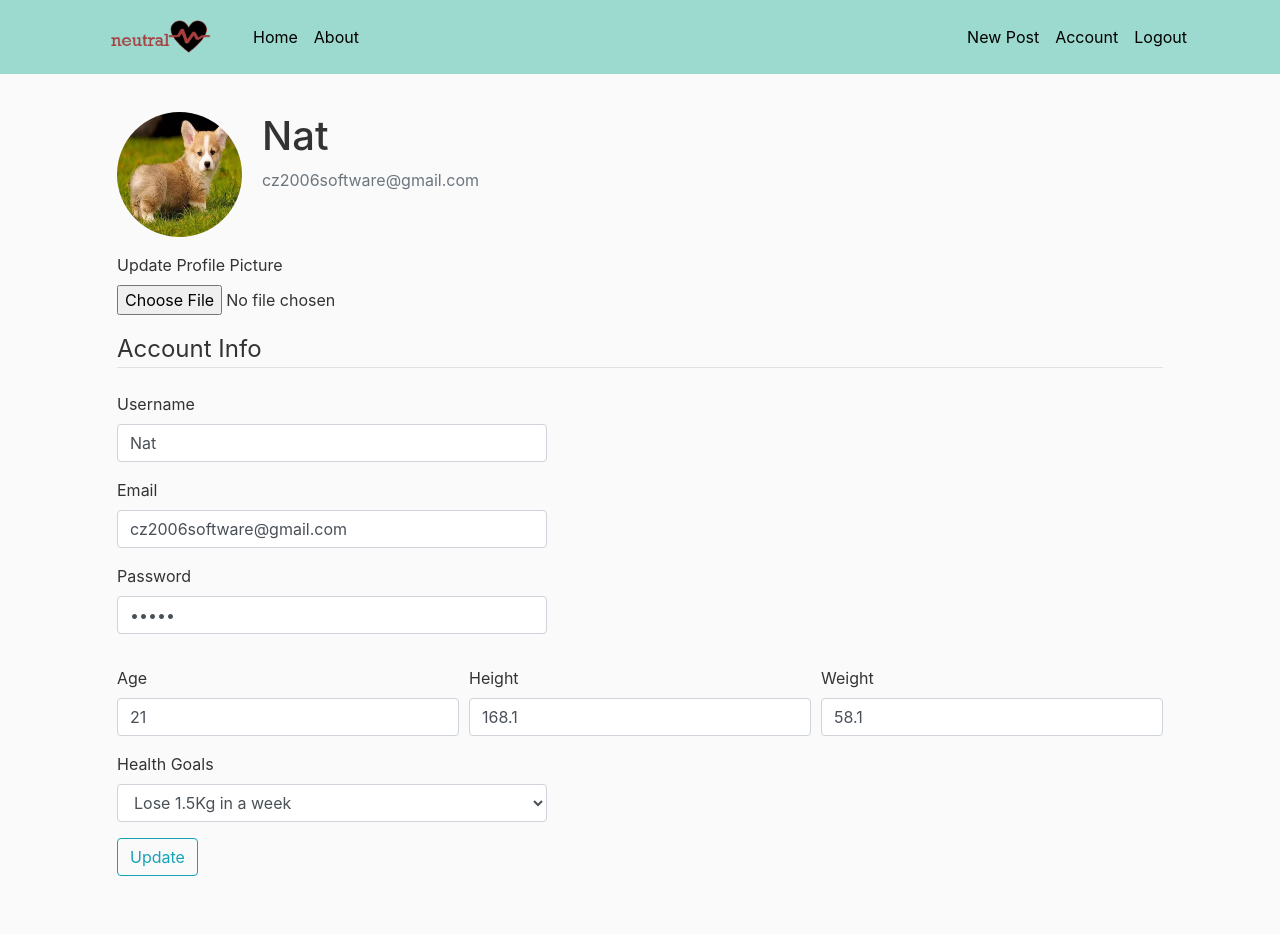
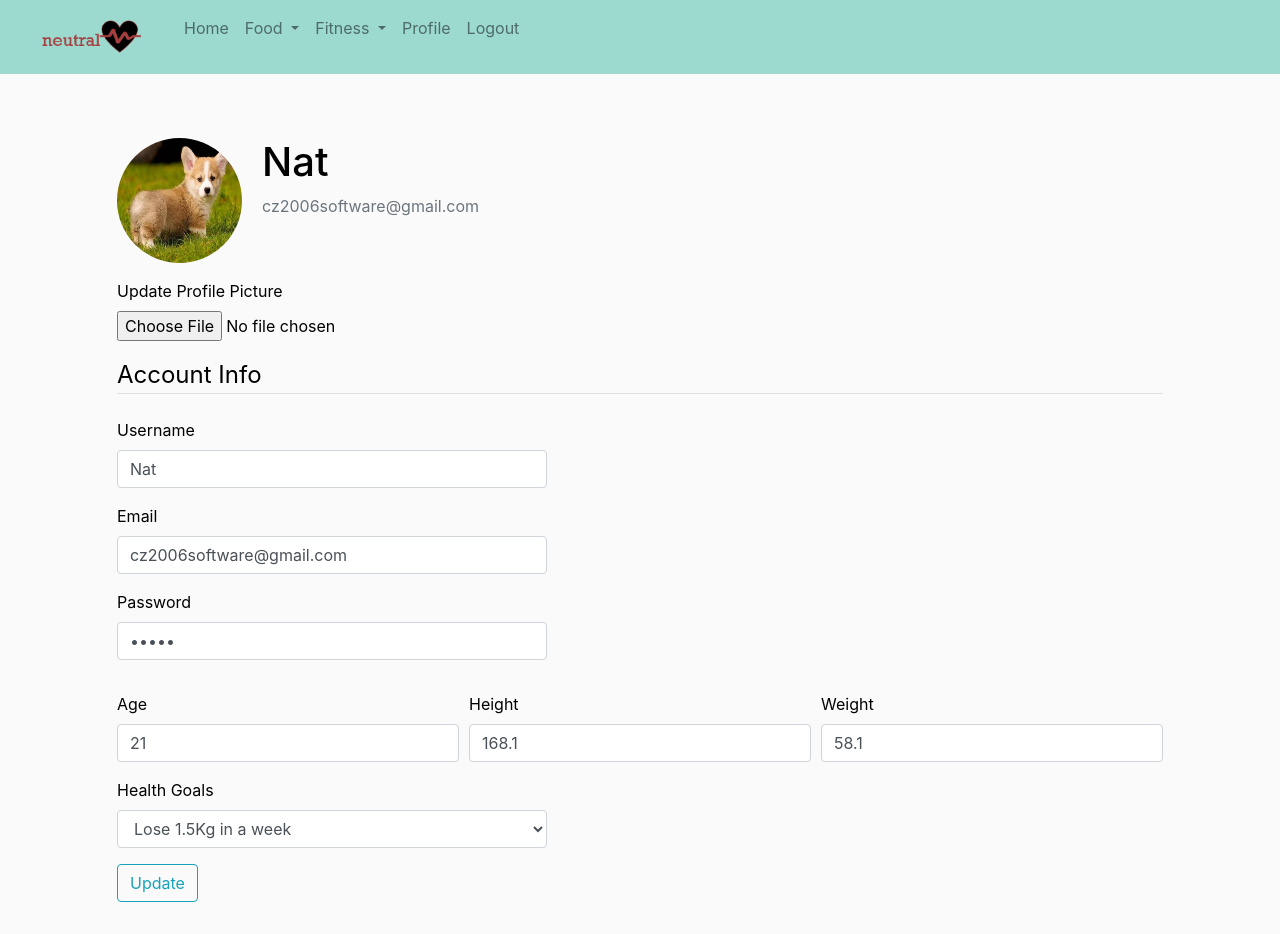
Before and after one commit to espressodepresso/CZ2006-Software-Engineering, a Flask app: page /account in a window 1280 px wide. Before the commit the page ends 876 px from the top, so only its background shows below. Run offline with Flask 2, Linux system fonts and the light colour scheme; a user stored in the database is signed in; some libraries are stand-ins or nearby versions.

Commit message:
changed the nav bar not finished yet
changed it cause it was affecting the margins on the pages

```diff
--- a/Neutral/model.py
+++ b/Neutral/model.py
@@ -22,7 +22,7 @@ class User(db.Model, UserMixin): #User info
     user_id = db.Column(db.Integer, primary_key = True)
     username = db.Column(db.String(20), nullable = False)
     email = db.Column(db.String(120), unique = True, nullable = False)
-    password = db.Column(db.Unicode(100), unique = True, nullable = False)
+    password = db.Column(db.Unicode(20), unique = True, nullable = False)
     age = db.Column(db.Integer, nullable = False)
     height = db.Column(db.Float, nullable = False)
     weight = db.Column(db.Float, nullable = False)
--- a/Neutral/static/main.css
+++ b/Neutral/static/main.css
@@ -1,7 +1,10 @@
+html{
+    font-family: 'Rockwell', sans-serif;
+}
+
 body {
     background: #fafafa;
-    color: #333333;
-    margin-top: 5rem;
+    color: black;
   }
 
   .bg-color {
@@ -13,19 +16,6 @@ body {
     width:9rem;
     object-fit: contain;
 }
-
-  .site-header .navbar-nav .nav-link {
-    color: black
-  }
-
-  .site-header .navbar-nav .nav-link:hover {
-    color: darkslategray;
-  }
-
-  .site-header .navbar-nav .nav-link.active {
-    font-weight: 500;
-  }
-
 
   .account-img {
     height: 125px;
@@ -44,18 +34,99 @@ body {
     margin:2rem;
 }
 
-/*{
-    margin:0;
-    padding:0;
-    box-sizing:border-box;
+.img-valign {
+    vertical-align: middle;
+    height:20px;
+    width:20px;
+
+}.dropdown:hover>.dropdown-menu{
+    display: block;
 }
 
-html{
-    font-size:11px;
-    font-family: 'Rockwell', sans-serif;
+.navbarcolor{
+    color: black;
 }
 
 
+
+/*.nav-link{
+    list-style: none;
+    padding: 1rem;
+    margin: 0rem 1rem;
+    position: relative;
+    letter-spacing: 2px;
+    display: block;
+    font-weight: bolder;
+    font-size: small;
+    transform:translateX(100rem);
+    animation: slideIn .5s forwards;
+}
+
+@keyframes slideIn{
+    from{
+
+    }
+    to{
+        transform: translateX(0);
+    }
+}
+
+.dropdown-menu{
+    display: none;
+    position: absolute;
+    background-color: #f1f1f1;
+    min-width: 160px;
+    box-shadow: 0px 8px 16px 0px rgba(0,0,0,0.2);
+}
+
+.nav-link:hover {color: grey;}
+.nav-link:hover .dropdown-menu{
+    display:block;
+}
+
+
+.nolist a{
+    color: black;
+    padding: 12px 16px;
+    text-decoration: none;
+    display: block;
+}
+
+.nolist a:hover {background-color: #ddd;}
+
+nav-link:hover .nolist{display: block;}*/
+
+
+/*.style-nav::before,
+.style-nav::after{
+    content:'';
+    position: absolute;
+    width:100%;
+    height:2px;
+    background-color:rgba(166,63,63);
+    left:0;
+    transform: scaleX(0);
+    transition: all 0.25s;
+}
+
+.style-nav::before{
+    top:0;
+    transform-origin:left;
+}
+
+.style-nav::after{
+    bottom:0;
+    transform-origin:right;
+}
+
+.style-nav:hover::before,
+.style-nav:hover::after{
+    transform: scaleX(1);
+}
+
+*/
+
+/*
 body{
     overflow-x: hidden;
 }
@@ -112,17 +183,6 @@ nav{
 }
 
 
-nav ul{
-    display: flex;
-}
-
-nav ul li{
-    list-style: none;
-    margin:0;
-    transform:translateX(100rem);
-    animation: slideIn .5s forwards;
-}
-
 nav ul li:nth-child(1){
     animation-delay: 0s;
 }
@@ -139,63 +199,13 @@ nav ul li:nth-child(4){
     animation-delay: 1.5s;
 }*/
 
-/*nav ul li a{
-    padding: 2rem;
-    margin: 0rem 1rem;
-    position: relative;
-    letter-spacing: 2px;
-    display: block;
-    font-weight: bolder;
-}
-
-nav ul li a::before,
-nav ul li a::after{
-    content:'';
-    position: absolute;
-    width:100%;
-    height:2px;
-    background-color:rgba(166,63,63);
-    left:0;
-    transform: scaleX(0);
-    transition: all 0.25s;
-}
-
-nav ul li a::before{
-    top:0;
-    transform-origin:left;
-}
-
-nav ul li a::after{
-    bottom:0;
-    transform-origin:right;
-}
-
-nav ul li a:hover::before,
-nav ul li a:hover::after{
-    transform: scaleX(1);
-}
-
-@keyframes slideIn{
-    from{
-
-    }
-    to{
-        transform: translateX(0);
-    }
-}
+/*
 
 nav ul li ul a::before,
 nav ul li ul a::after{
     display:none;
 }
 
-nav ul li ul{
-    display:none;
-    position: absolute;
-    background-color: rgba(156,217,207);
-    border-radius: 0px 0px 4px 4px;
-    padding-top: 1.2rem;
-}
 
 nav ul li ul li{
     padding-right:1rem;
@@ -209,22 +219,3 @@ nav ul li:hover ul{
 nav ul li ul li:hover{
     background-color: rgba(106,167,157);
 }
-.img-valign {
-    vertical-align: middle;
-}
-
-nav ul li img{
-    height:20px;
-    width:20px;
-}
-
-.account-img {
-    height: 125px;
-    width: 125px;
-    margin-right: 20px;
-    margin-bottom: 16px;
-  }
-
-  .account-heading {
-    font-size: 2.5rem;
-  }*/
--- a/Neutral/templates/layout.html
+++ b/Neutral/templates/layout.html
@@ -7,7 +7,7 @@
 
     <!-- Bootstrap CSS -->
     <link rel="stylesheet" href="https://maxcdn.bootstrapcdn.com/bootstrap/4.0.0/css/bootstrap.min.css" integrity="sha384-Gn5384xqQ1aoWXA+058RXPxPg6fy4IWvTNh0E263XmFcJlSAwiGgFAW/dAiS6JXm" crossorigin="anonymous">
-
+    <link rel="stylesheet" href="https://cdnjs.cloudflare.com/ajax/libs/font-awesome/4.7.0/css/font-awesome.min.css">
     <link rel="stylesheet" type="text/css" href="{{ url_for('static', filename='main.css') }}">
 
     {% if title %}
@@ -17,35 +17,100 @@
     {% endif %}
 </head>
 <body>
-    <header class="site-header">
-      <nav class="navbar navbar-expand-md navbar-light bg-color fixed-top">
-        <div class="container">
-          <a class="navbar-brand" href="{{ url_for('home') }}"><img src="static/logo.png"></a>
-          <button class="navbar-toggler" type="button" data-toggle="collapse" data-target="#navbarToggle" aria-controls="navbarToggle" aria-expanded="false" aria-label="Toggle navigation">
-            <span class="navbar-toggler-icon"></span>
-          </button>
-          <div class="collapse navbar-collapse" id="navbarToggle">
-            <div class="navbar-nav mr-auto">
-              <a class="nav-item nav-link" href="{{ url_for('home') }}">Home</a>
-              <a class="nav-item nav-link" href="{{ url_for('home') }}">About</a>
-            </div>
-            <!-- Navbar Right Side -->
-            <div class="navbar-nav">
-              {% if current_user.is_authenticated %}
-                <a class="nav-item nav-link" href="{{ url_for('home') }}">New Post</a>
-                <a class="nav-item nav-link" href="{{ url_for('account') }}">Account</a>
-                <a class="nav-item nav-link" href="{{ url_for('logout') }}">Logout</a>
-              {% else %}
-                <a class="nav-item nav-link" href="{{ url_for('login') }}">Login</a>
-                <a class="nav-item nav-link" href="{{ url_for('register') }}">Register</a>
-              {% endif %}
-            </div>
+  <nav class="navbar navbar-expand-lg navbar-light bg-color">
+    <button class="navbar-toggler" type="button" data-toggle="collapse" data-target="#navbarSupportedContent" aria-controls="navbarSupportedContent" aria-expanded="false" aria-label="Toggle navigation">
+      <span class="navbar-toggler-icon"></span>
+    </button>
+    <div class="collapse navbar-collapse" id="navbarSupportedContent">
+      <ul class="navbar-nav">
+        <li class="nav-item">
+          <a class = "navbar-brand" href="{{ url_for('home') }}"><img src="static/logo.png"></a>
+        </li>
+        <li class="nav-item">
+          <a class="navbarcolor nav-link" href="{{ url_for('home') }}">Home</a>
+        </li>
+        <li class="nav-item dropdown">
+          <a class="nav-link dropdown-toggle" href="#" id="navbarDropdown1" role="button" data-toggle="dropdown" aria-haspopup="true" aria-expanded="false">
+            Food
+          </a>
+          <div class="dropdown-menu" aria-labelledby="navbarDropdown">
+            <a class="dropdown-item" href="#">Diary</a>
+            <a class="dropdown-item" href="#">Search Food</a>
+            <a class="dropdown-item" href="#">Recommend Food</a>
+          </div>
+        </li>
+        <li class="nav-item dropdown">
+          <a class="nav-link dropdown-toggle" href="#" id="navbarDropdown2" role="button" data-toggle="dropdown" aria-haspopup="true" aria-expanded="false">
+            Fitness
+          </a>
+          <div class="dropdown-menu" aria-labelledby="navbarDropdown2">
+            <a class="dropdown-item" href="#">Diary</a>
+            <a class="dropdown-item" href="#">Workout</a>
+            <a class="dropdown-item" href="#">Exercises</a>
+          </div>
+        </li>
+        <li class="nav-item">
+          <a class="nav-link" href="{{ url_for('account') }}">Profile</a>
+        </li>
+        <li class="nav-item">
+          <a class="nav-link" href="{{ url_for('logout') }}">Logout</a>
+        </li>
+      </ul>
+    </div>
+  </nav>
+            <!--<div class="navbar-nav">
+              <li class="nav-item">
+                <a class="nav-link" href="{{ url_for('home') }}"><img class='img-valign' src="static/home.png"/> Home</a>
+              </li>
+              <li class="nav-item dropdown">
+                <a class="nav-link dropdown-toggle" href="{{ url_for('home') }}" id="navbarDropDown1" role="button" data-toggle="dropdown" aria-haspopup="true" aria-expanded="false"><img class='img-valign' src="static/food.png"/>
+                   Food
+                </a>
+                <div class="dropdown-menu" aria-labelledby="navbarDropdown1">
+                  <a class="dropdown-item" href="#">Diary</a>
+                  <a class="dropdown-item" href="#">Search Food</a>
+                  <a class="dropdown-item" href="#">Recommend Food</a>
+                </div>
+              </li>
+              <li class="nav-item dropdown">
+                <a class="nav-link dropdown-toggle" href="{{ url_for('home') }}" id="navbarDropDown2" role="button" data-toggle="dropdown" aria-haspopup="true" aria-expanded="false"><img class='img-valign' src="static/fitness.png"/>
+                   Fitness
+                </a>
+                <div class="dropdown-menu" aria-labelledby="navbarDropdown2">
+                  <a class="dropdown-item" href="#">Diary</a>
+                  <a class="dropdown-item" href="#">Workout</a>
+                  <a class="dropdown-item" href="#">Fitness</a>
+                </div>
+              </li>
+              <li class="nav-item">
+                <a class="nav-link" href="{{ url_for('account') }}"><img class='img-valign' src="static/default profile pic.png"/> Profile</a>
+              </li>
+              <li class="nav-item">
+                <a class="nav-link" href="{{ url_for('logout') }}"><img class='img-valign' src="static/logout.png"/> Logout</a>
+              </li>-->
+              <!--original-->
+              <!--<a class="nav-item nav-link style-nav" href="{{ url_for('home') }}"><img class='img-valign' src="static/home.png"/> Home</a>
+              <a class="nav-item nav-link style-nav" href="{{ url_for('home') }}"><img class='img-valign' src="static/food.png"/> Food</a>
+                <div class="nolist">
+                  <a href="{{ url_for('home') }}">Diary</a></li>
+                  <a href="#">Search Food</a></li>
+                  <a href="#">Recommend Food</a></li>
+                </div>
+              <a class="nav-item nav-link style-nav" href="{{ url_for('home') }}"><img class='img-valign' src="static/fitness.png"/> Fitness</a>
+                <div class="nolist">
+                  <a href="">Diary</a></li>
+                  <a href="">Workout</a></li>
+                  <a href="">Exercise</a></li>
+                </div>-->
+              <!--<a class="nav-item nav-link style-nav" href="{{ url_for('account') }}"><img class='img-valign' src="static/default profile pic.png"/> Profile</a>
+              <a class="nav-item nav-link style-nav" href="{{ url_for('logout') }}"><img class='img-valign' src="static/logout.png"/> Logout</a>-->
+              <!--</div>-
           </div>
         </div>
       </nav>
-    </header>
+    </header>-->
     <main role="main" class="container">
-          <!--{% with messages = get_flashed_messages(with_categories=true) %}
+          {% with messages = get_flashed_messages(with_categories=true) %}
             {% if messages %}
               {% for category, message in messages %}
                 <div class="alert alert-{{ category }}">
@@ -53,11 +118,9 @@
                 </div>
               {% endfor %}
             {% endif %}
-          {% endwith %}-->
+          {% endwith %}
           {% block content %}{% endblock %}
     </main>
-
-
     <!-- Optional JavaScript -->
     <!-- jQuery first, then Popper.js, then Bootstrap JS -->
     <script src="https://code.jquery.com/jquery-3.2.1.slim.min.js" integrity="sha384-KJ3o2DKtIkvYIK3UENzmM7KCkRr/rE9/Qpg6aAZGJwFDMVNA/GpGFF93hXpG5KkN" crossorigin="anonymous"></script>
```
Also changed, not shown: Neutral/routing.py (+12 -10 lines), Neutral/site.db.
